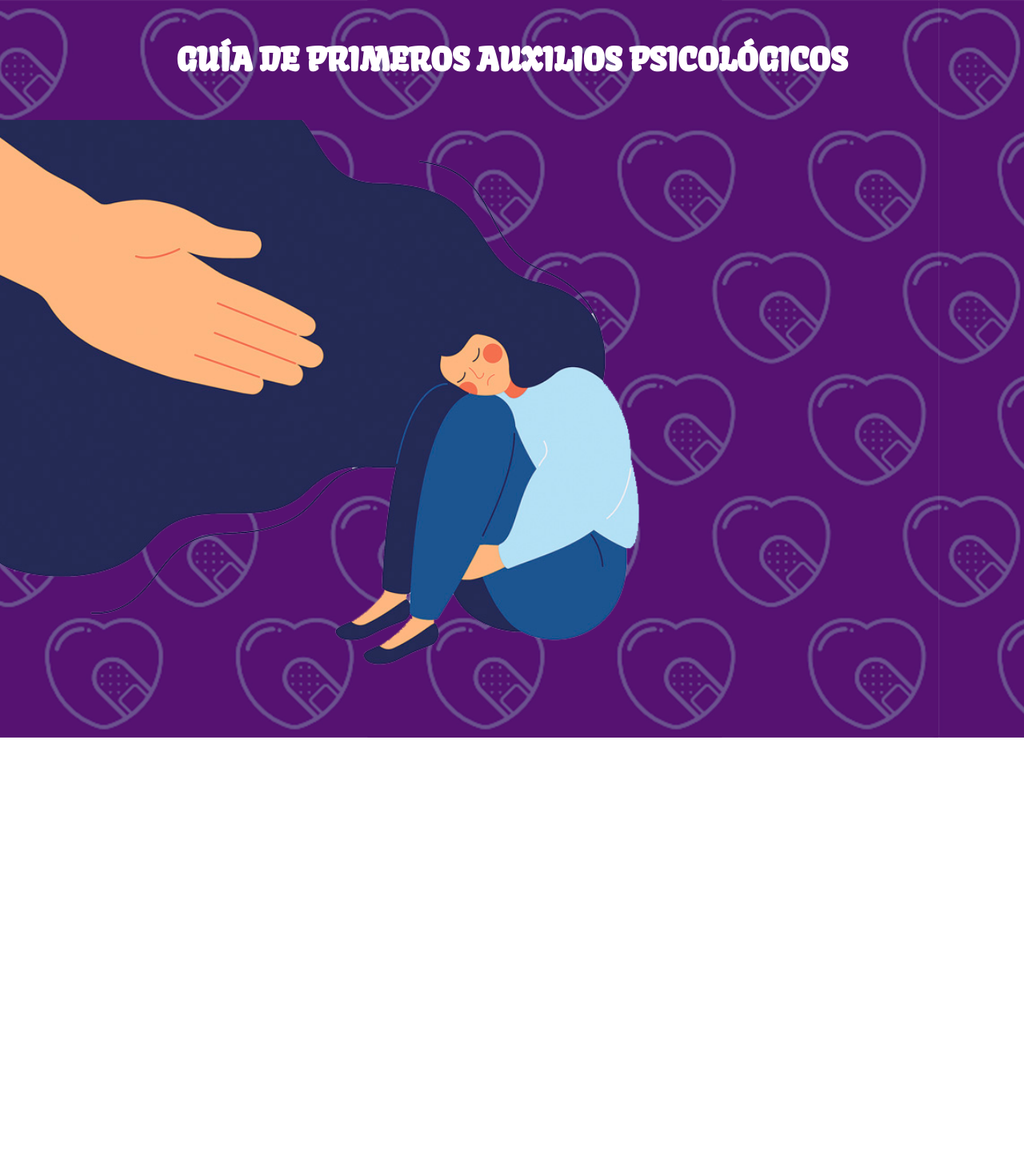
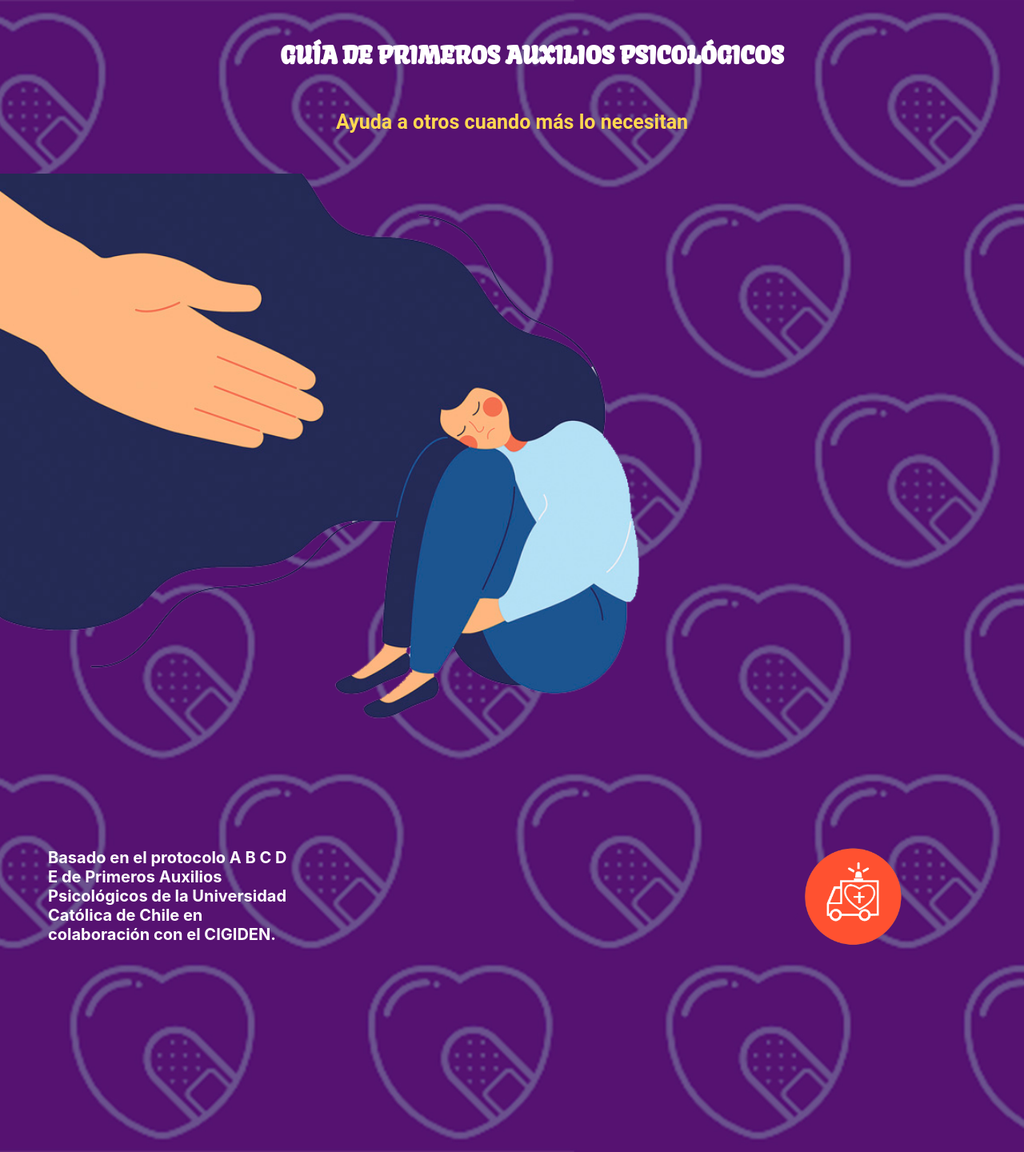
Before and after one commit to dashdancin/pap, a React (Create React App) app: page / in a window 1280 px wide. Shown: the whole page at 80% size. Before the commit the page ends 922 px from the top, so only its background shows below. Built offline with nearby package versions, Linux system fonts and the light colour scheme.

Commit message:
texbox & symbol

```diff
--- a/src/components/TituloPrincipal.js
+++ b/src/components/TituloPrincipal.js
@@ -1,12 +1,19 @@
 import React from "react";
 import front_cover from "../assets/front_cover.png";
+import orange_cruz from "../assets/orange_cruz.png";
 import "../index.css";
 
 export default function TituloPrincipal() {
  return (
   <div className="background-cover">
-   <h1 className="cover">GUÍA DE PRIMEROS AUXILIOS PSICOLÓGICOS</h1>
-   <img className="front_cover" src={front_cover} alt="front_cover"></img>
+   <h1 className="title">GUÍA DE PRIMEROS AUXILIOS PSICOLÓGICOS</h1>
+   <h2 className="subtitle">Ayuda a otros cuando más lo necesitan</h2>
+   <img className="front_cover" src={front_cover} alt="front_cover" />
+   <img className="symbol_cruz" src={orange_cruz} alt="symbol_orange_cruz" />
+   <p className="textbox">
+    Basado en el protocolo A B C D E de Primeros Auxilios Psicológicos de la
+    Universidad Católica de Chile en colaboración con el CIGIDEN.
+   </p>
   </div>
  );
 }
--- a/src/index.css
+++ b/src/index.css
@@ -11,11 +11,24 @@ body {
  src: url("../src/assets/Kavoon-Regular.ttf");
 }
 
-.cover {
+.title {
  font-family: kavoon-regular;
- font-size: 40px;
+ font-size: 30px;
  font-weight: bolder;
  color: white;
+ margin: 0;
+ padding-top: 50px;
+ margin-left: 50px;
+ display: flex;
+ align-items: center;
+ justify-content: center;
+}
+
+.subtitle {
+ font-family: roboto;
+ font-size: 25px;
+ font-weight: bolder;
+ color: #ffd850;
  margin: 0;
  padding: 50px;
  display: flex;
@@ -27,9 +40,29 @@ body {
  background-image: url("./assets/cover_purple.png");
  background-repeat: "no-repeat";
  background-size: cover;
+ height: 180vh;
 }
 
 .front_cover {
  width: 70%;
  height: auto;
 }
+
+.textbox {
+ width: 310px;
+ color: white;
+ font-size: 20px;
+ font-weight: 700;
+ padding-left: 60px;
+ position: absolute;
+ top: 130vh;
+}
+
+.symbol_cruz {
+ width: 150px;
+ padding-right: 10%;
+ display: flex;
+ position: absolute;
+ top: 132vh;
+ right: 10px;
+}
```
Also changed, not shown: src/assets/orange_cruz.png (added).
